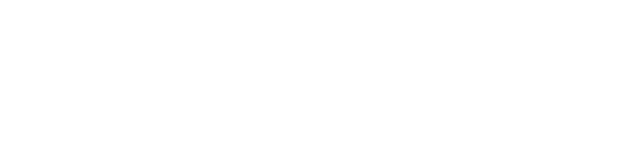
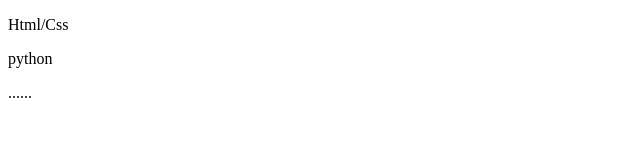
Before and after one commit to Nezukokmd/-mon-cv, a plain HTML site: page index.html in a window 1280 px wide. Shown: the whole page, without its empty margins (0-640 px from the left). Drawn offline with Linux system fonts and the light colour scheme.

Commit message:
mise en place de la section competences

```diff
--- a/index.html
+++ b/index.html
@@ -7,6 +7,10 @@
     <link rel="stylesheet" href="style.css">
 </head>
 <body>
-
+    <section id="competences">
+        <p>Html/Css</p>
+        <p>python</p>
+        <p>......</p>
+    </section>
 </body>
 </html>
```
